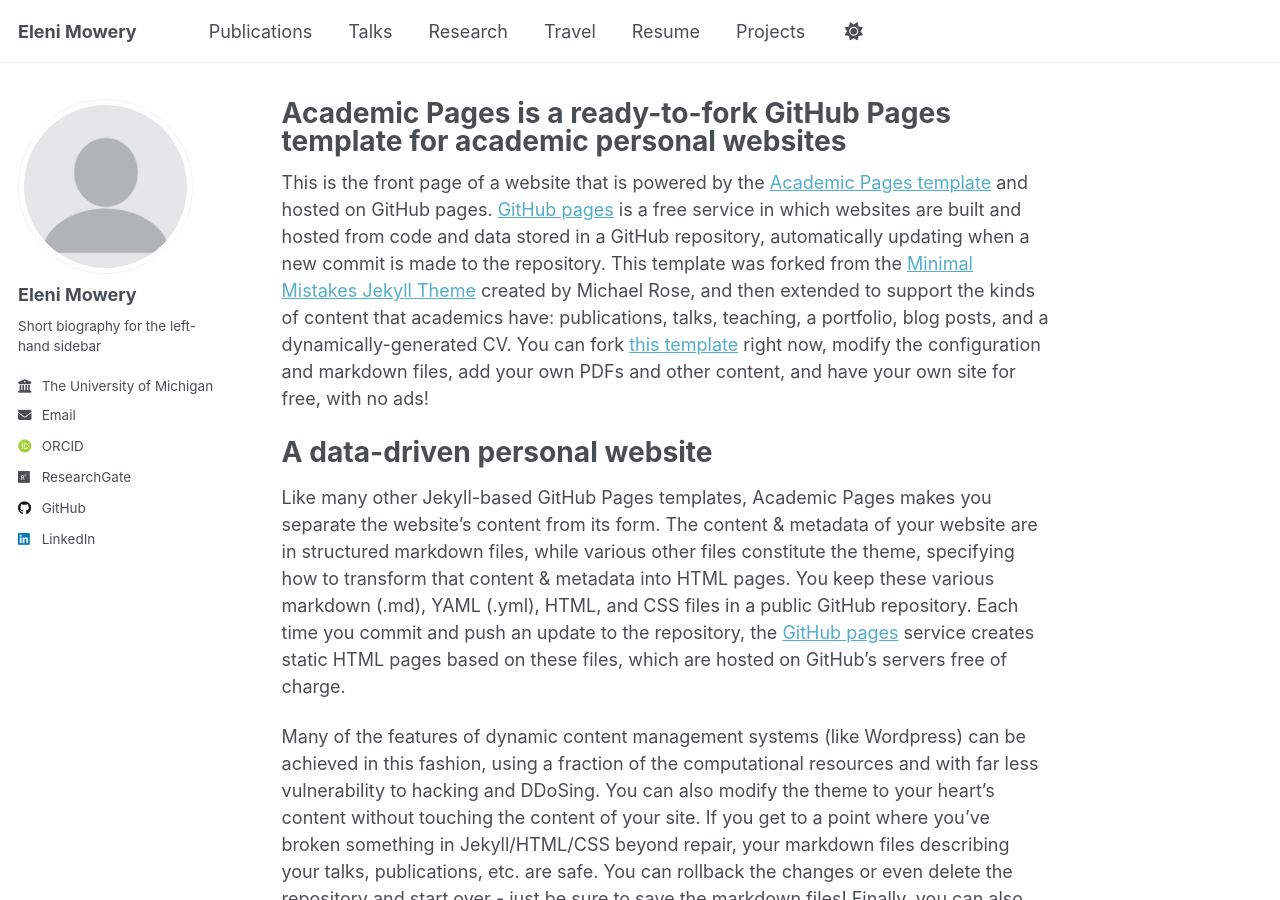
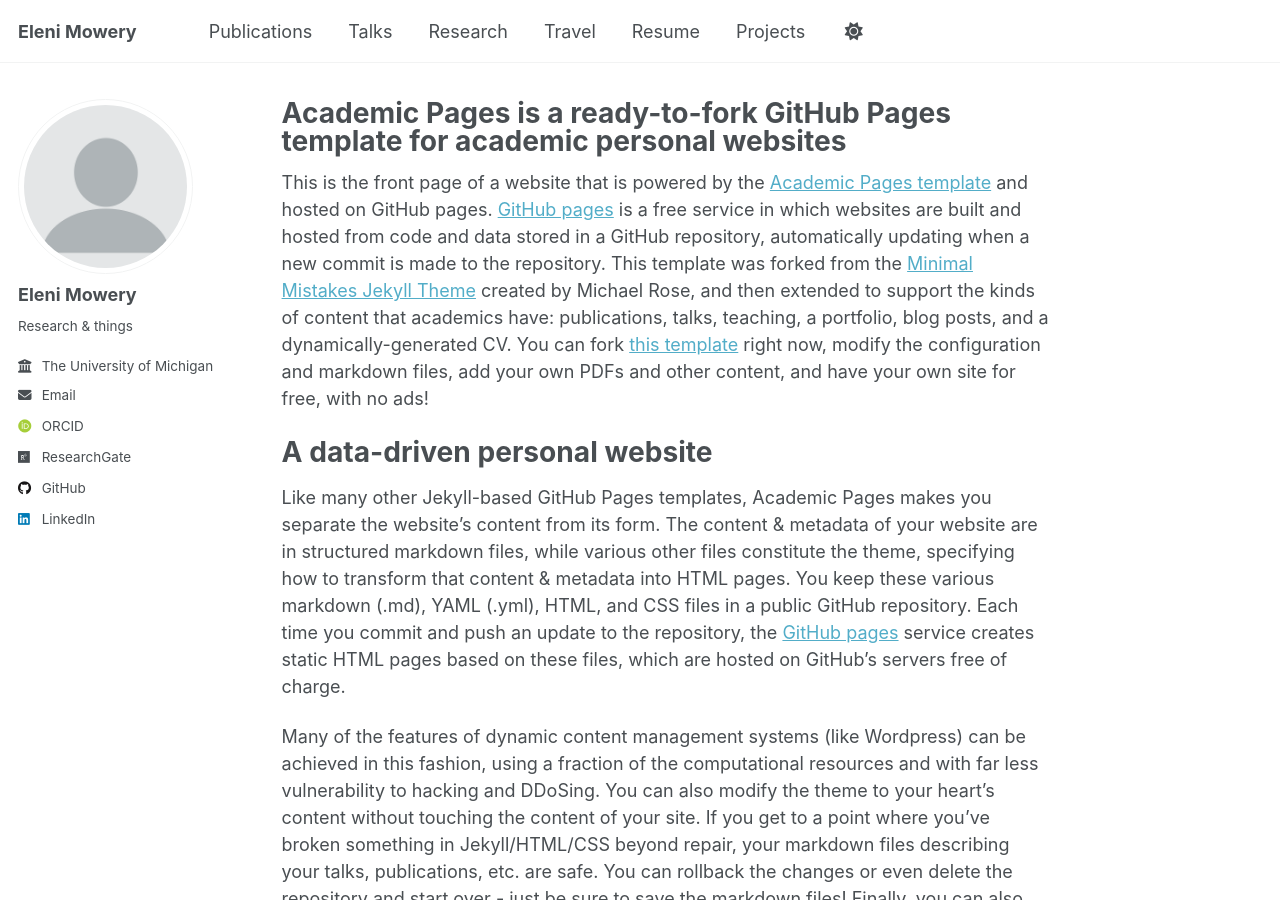
Before and after one commit to etmowery/etmowery.github.io, a Jekyll site: the page built from _pages/about.md, in a window 1280 px wide and 900 px high. Built offline with Jekyll 4.4.1, drawn with Linux system fonts in a browser that asks for light colours; some web fonts are replaced.

Commit message:
Update _config.yml

```diff
--- a/_config.yml
+++ b/_config.yml
@@ -25,7 +25,7 @@ author:
   avatar           : "profile.png"
   name             : "Eleni Mowery"
   pronouns         : # example: "she/her"
-  bio              : "Short biography for the left-hand sidebar"
+  bio              : "Research & things"
   location         : # "Earth"
   employer         : "The University of Michigan"
   uri              : # URL
```
